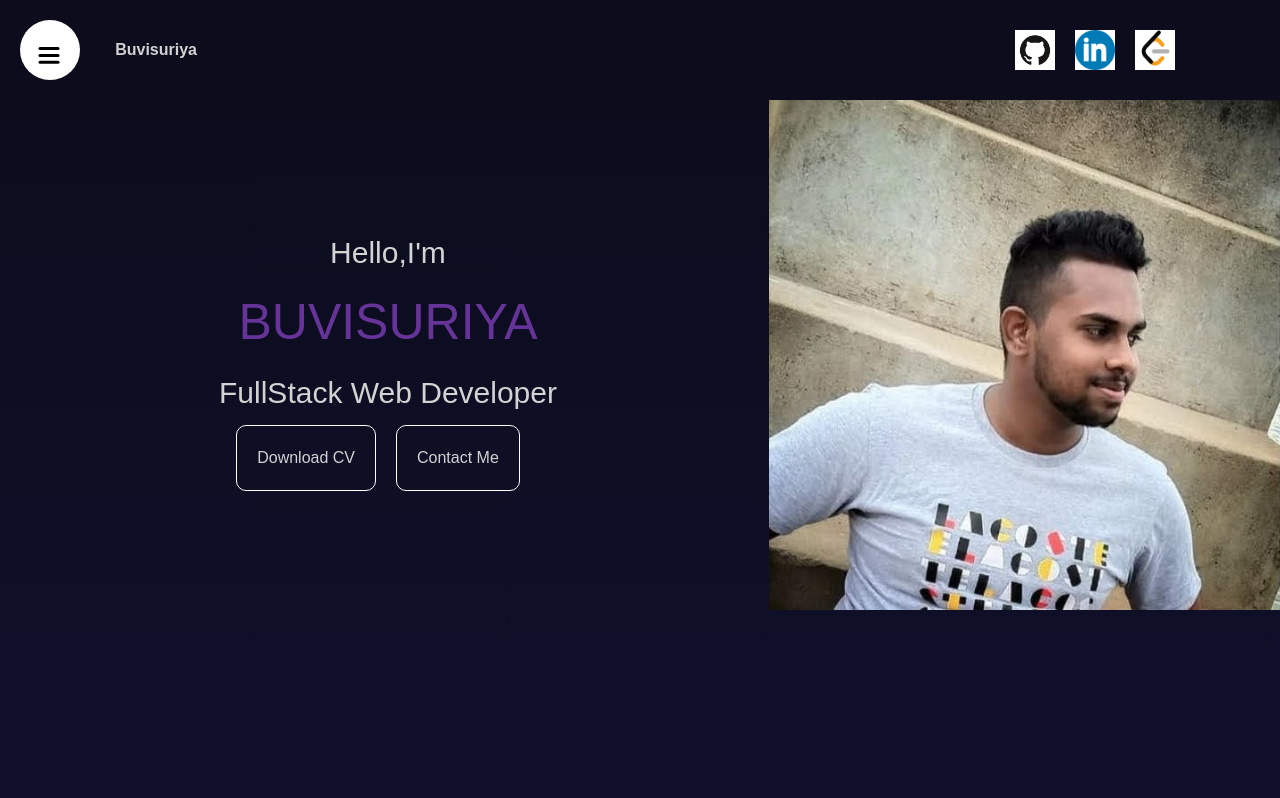
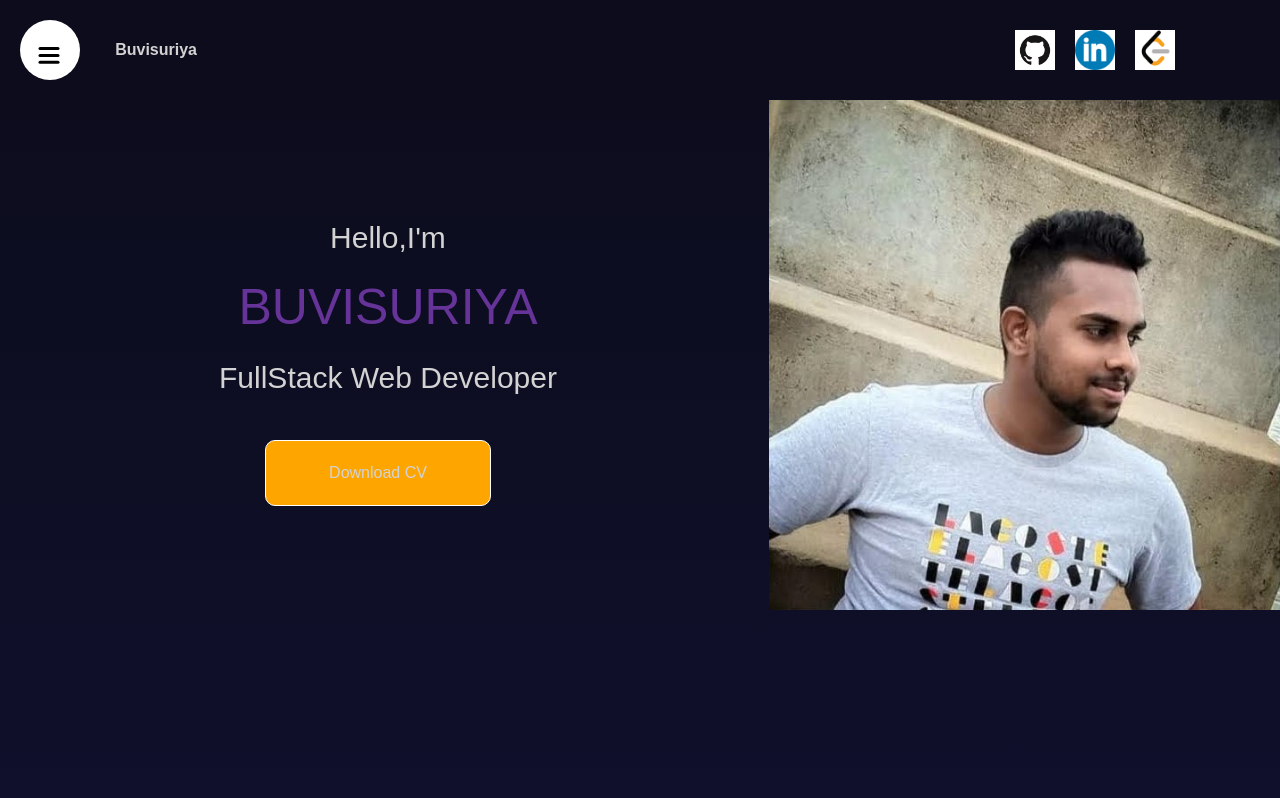
Before and after one commit to buvisuriya07/my-portfolio, a React (Vite) app: page / in a window 1280 px wide. Shown: the top 798 px of the page. Built offline with nearby package versions, Linux system fonts and the light colour scheme.

Commit message:
version2

```diff
--- a/src/App.jsx
+++ b/src/App.jsx
@@ -16,9 +16,9 @@ function App() {
           <Navbar/>
           <Hero/>
          </section>
-         <section id='Services'><Parallex type="Services"/></section>
+         <section id='Skills'><Parallex type="Services"/></section>
          <section><Services/></section>
-         <section id='Portfolio'><Parallex type="Portfolio"/></section>
+         <section id='Project'><Parallex type="Portfolio"/></section>
          <Portfolio/>
          <section id="Contact">
           <Contact/>
--- a/src/components/hero/Hero.css
+++ b/src/components/hero/Hero.css
@@ -33,17 +33,23 @@
             color: rebeccapurple;
         }
         .buttons{
+            padding-top: 30px;
              button{
                 padding: 20px;
+                width: 30%;
                 border:1px solid white;
                 border-radius: 10px;
-                background-color: transparent;
+                background-color: orange;
                 margin-right: 20px;
                 cursor: pointer;
                 font-weight: 300;
 
 
              }
+        }
+
+        .buttons:hover{
+            color: black;
         }
 
         img{
--- a/src/components/hero/Hero.jsx
+++ b/src/components/hero/Hero.jsx
@@ -1,5 +1,6 @@
 import './Hero.css';
 import {motion} from 'framer-motion';
+import Contact from '../contact/Contact'
 
  const textVariants={
    initial:{
@@ -37,7 +38,7 @@ const Hero = () => {
                 <motion.button variants={textVariants} >
                   <a href="https://drive.google.com/file/d/1D3Nd0eqJaqvbWXrQzGZRu3LIRYUSivsl/view?usp=sharing" target='_blank'  rel="noreferrer">Download CV</a>
                   </motion.button>
-                <motion.button variants={textVariants}>Contact Me</motion.button>
+
             </motion.div>
 
         </motion.div>
--- a/src/components/sidebar/links/Links.jsx
+++ b/src/components/sidebar/links/Links.jsx
@@ -25,7 +25,7 @@ const itemVariants={
 }
 
 const Links = () => {
-   const items=[ "Homepage","Services","Project","Contact"];
+   const items=[ "Homepage","Skills","Project","Contact"];
   return (
     < motion.div className="links" variants={variants}>
       {items.map((item) =>(
```
Also changed, not shown: src/components/navbar/Navbar.jsx (+3 -3 lines).
